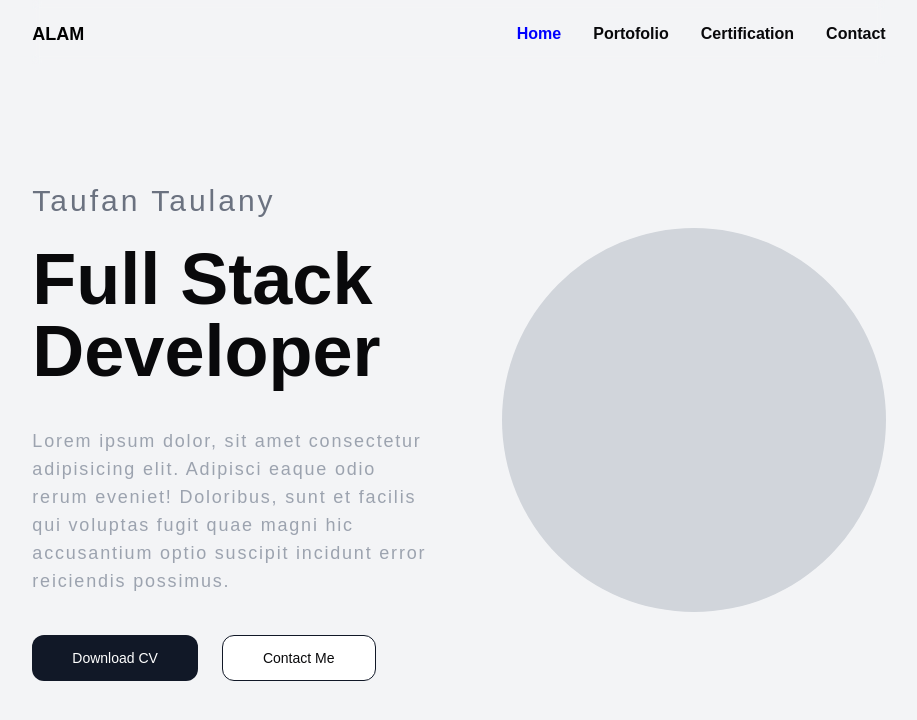
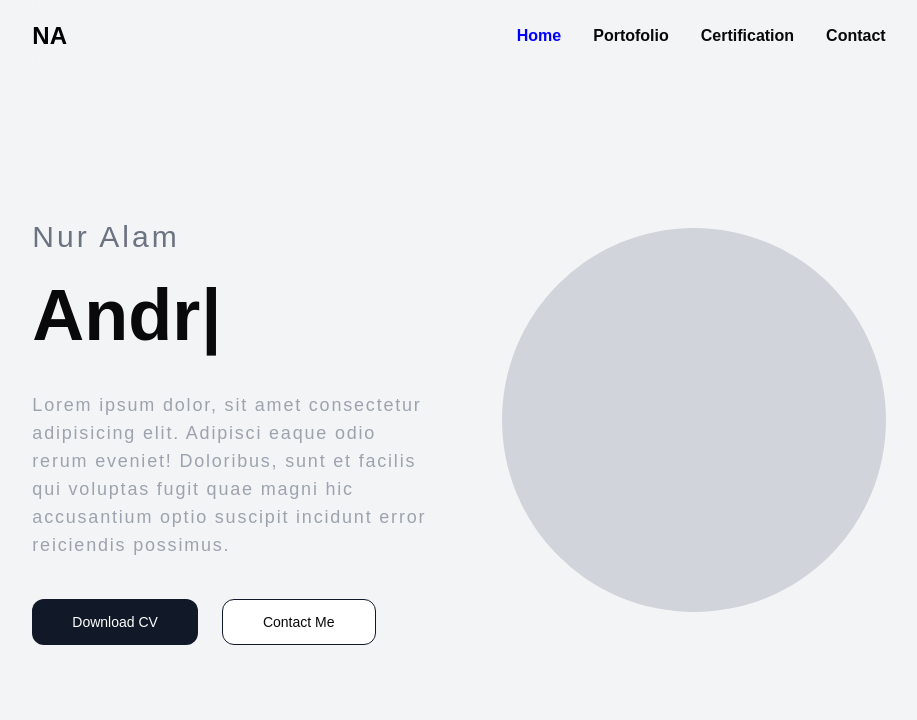
Before and after one commit to alam1906/my_portofolio, a Next.js app: page / in a window 1280 px wide. Shown: the top 720 px of the page, without its empty margins (181-1098 px from the left). Built offline with nearby package versions, Linux system fonts and the light colour scheme.

Commit message:
menambahkan animasi typewriter

```diff
--- a/app/layout.tsx
+++ b/app/layout.tsx
@@ -16,8 +16,8 @@
         <header className="sticky top-0 w-full h-16 backdrop-blur-sm z-50">
           <nav className="flex mx-auto justify-between items-center py-5">
             <div>
-              <Link href={"/"} className="text-black text-lg font-bold">
-                ALAM
+              <Link href={"/"} className="text-black text-2xl font-bold">
+                NA
               </Link>
             </div>
             <div className="invisible md:flex justify-between items-center gap-8 md:visible">
--- a/app/page.tsx
+++ b/app/page.tsx
@@ -1,5 +1,6 @@
 "use client";
 import { motion } from "framer-motion";
+import Typewriter from "typewriter-effect";
 
 export default function Home() {
   return (
@@ -20,11 +21,20 @@
           {/* Another */}
           <div className="md:w-2/3 lg:w-1/2">
             <h2 className="font-light text-gray-500 text-xl mb-2 tracking-widest md:mb-6 md:text-2xl xl:text-3xl">
-              Taufan Taulany
+              Nur Alam
             </h2>
-            <h1 className="font-extrabold text-4xl mb-6 md:mb-10 md:text-5xl md:font-extrabold lg:text-6xl xl:text-7xl">
-              <span className="md:block">Full Stack </span>
-              <span>Developer</span>
+            <h1 className="font-extrabold text-center text-4xl mb-6 md:mb-10 md:text-5xl md:font-extrabold md:text-start lg:text-6xl xl:text-7xl">
+              <Typewriter
+                options={{
+                  strings: [
+                    "Android Developer",
+                    "IOS Developer",
+                    "Web Developer",
+                  ],
+                  autoStart: true,
+                  loop: true,
+                }}
+              />
             </h1>
             <p className="mb-5 tracking-widest text-xs text-gray-400 md:text-sm md:mb-6 md:pr-8 lg:text-base xl:text-lg">
               Lorem ipsum dolor, sit amet consectetur adipisicing elit. Adipisci
@@ -46,3 +56,5 @@
     </>
   );
 }
+
+export { Home };
--- a/app/portofolio/page.tsx
+++ b/app/portofolio/page.tsx
@@ -24,7 +24,7 @@
           Portofolio
         </h1>
 
-        <div className="flex w-full justify-center items-center">
+        <div className="flex w-full justify-center items-center ">
           <div className="">
             <div className="grid grid-cols-1 gap-4 sm:grid-cols-2 xl:grid-cols-3">
               {elements.map((e, index) => (
--- a/package.json
+++ b/package.json
@@ -19,7 +19,8 @@
     "react-dom": "^18.3.1",
     "react-icons": "^5.3.0",
     "tailwind-merge": "^2.5.4",
-    "tailwindcss-animate": "^1.0.7"
+    "tailwindcss-animate": "^1.0.7",
+    "typewriter-effect": "^2.21.0"
   },
   "devDependencies": {
     "@types/node": "^20",
```
Also changed, not shown: 1 other file (tests, documents, lock files or other folders).
